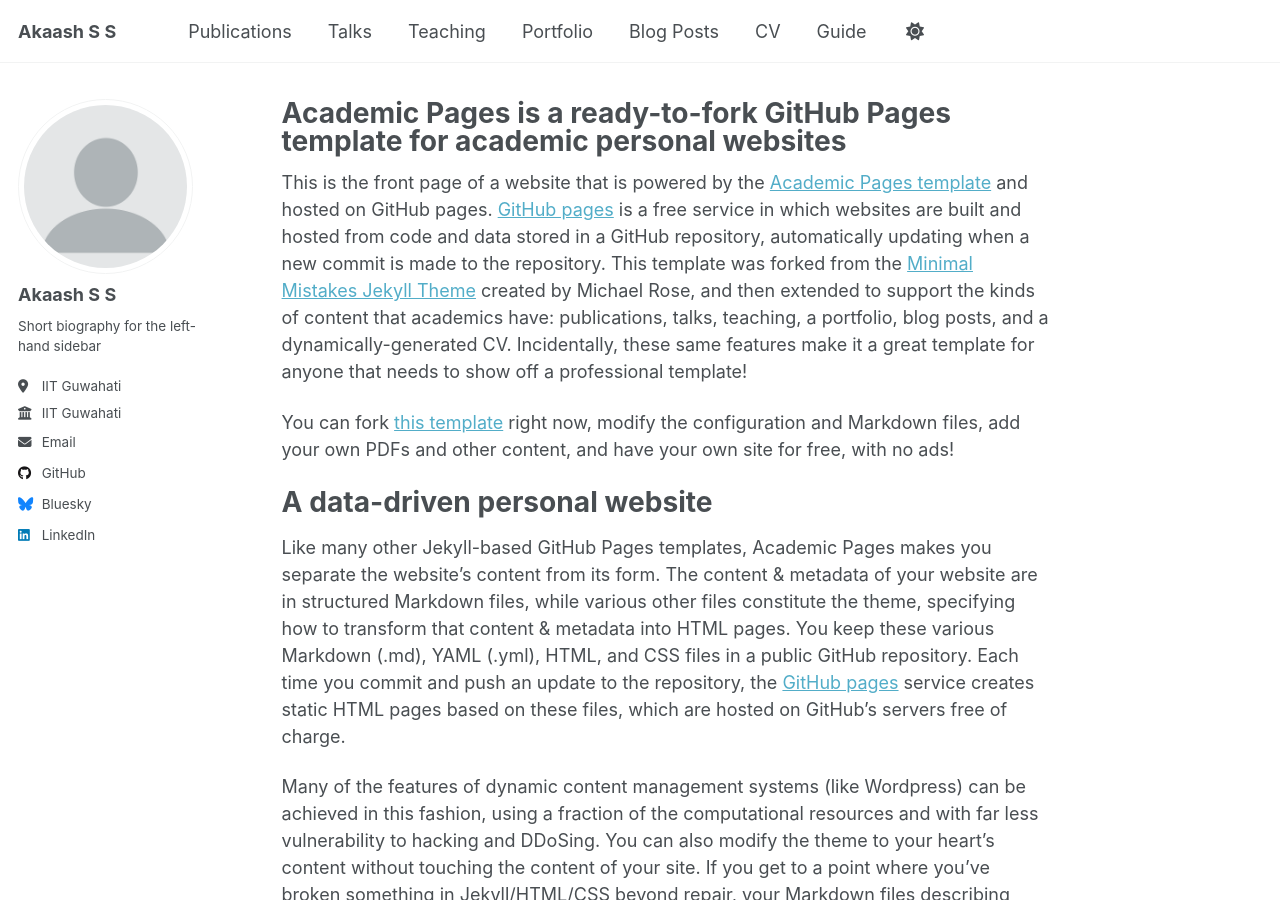
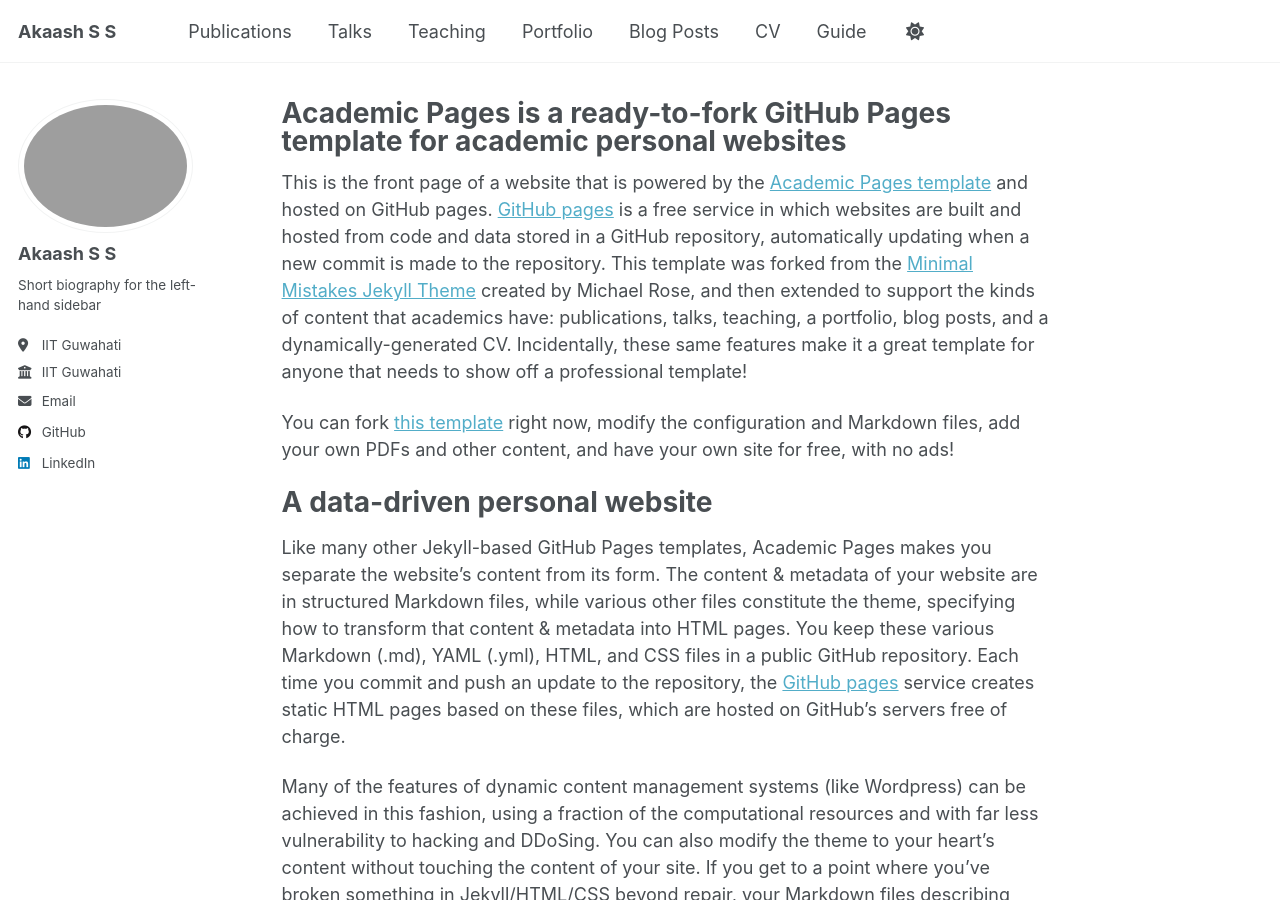
Before and after one commit to akaashss/akaashss.github.io, a Jekyll site: the page built from _pages/about.md, in a window 1280 px wide and 900 px high. Built offline with Jekyll 4.4.1, drawn with Linux system fonts in a browser that asks for light colours; a script that is not in the unit is left out.

Commit message:
Update _config.yml
Profile picture update

```diff
--- a/_config.yml
+++ b/_config.yml
@@ -22,7 +22,7 @@
 #               Additional customization can be done by editing /_includes/author-profile.html
 author:
   # Biographic information
-  avatar           : "profile.png"
+  avatar           : "profile2.png"
   name             : "Akaash S S"
   pronouns         : # example: "she/her"
   bio              : "Short biography for the left-hand sidebar"
@@ -53,7 +53,7 @@
 
   # Social media
   artstation       : # Username
-  bluesky          : "bsky.app" # Replace this with you Bluesky username
+  bluesky          : #"bsky.app" # Replace this with you Bluesky username
   facebook         : # Username
   flickr           : # Username
   foursquare       : # Username
@@ -62,7 +62,7 @@
   keybase          : # Username
   instagram        : # Username
   lastfm           : # Username
-  linkedin         : "www.linkedin.com/in/akaash-s-s"
+  linkedin         : "akaash-s-s"
   mastodon         : # URL
   medium           : # URL
   pinterest        : # Username
```
